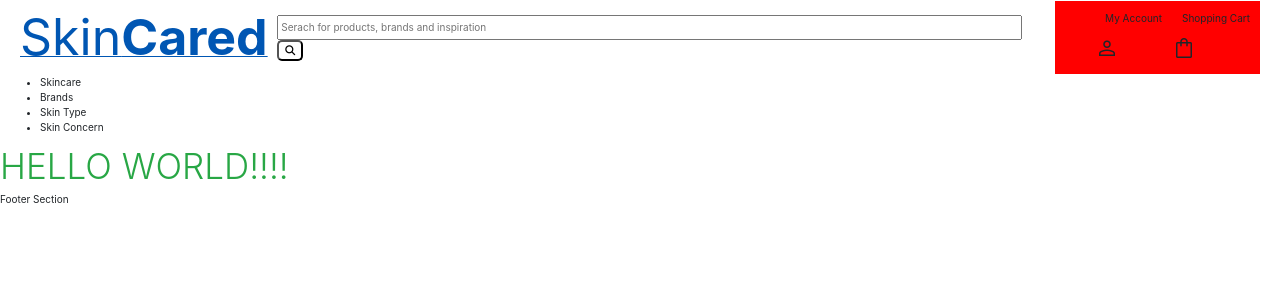
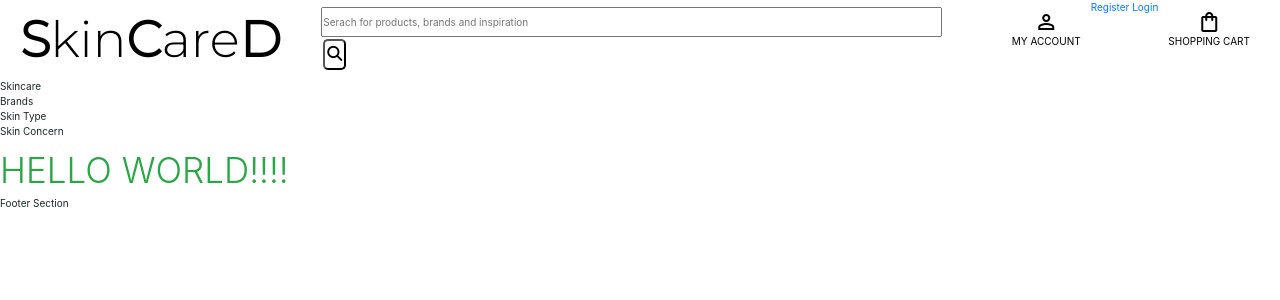
Before and after one commit to Code-Institute-Submissions/skincared, a Django app: page / in a window 1280 px wide. Shown: the top 300 px of the page. Run offline with Django 3.2, Linux system fonts and the light colour scheme; some libraries are stand-ins or nearby versions.

Commit message:
Add further styling to header and user authentication in html

```diff
--- a/static/css/style.css
+++ b/static/css/style.css
@@ -1,11 +1,18 @@
+@import url('https://fonts.googleapis.com/css2?family=Montserrat:wght@300&display=swap');
+
 /* Global */
 
 * {
-    box-sizing: border-box;
+    padding: 0;
+    margin: 0;
 }
 
 html{
     font-size: 62.5%;
+}
+
+ul {
+    list-style-type: none;
 }
 
 /* Header - Logo, Serach Bar, Account & Basket  */
@@ -20,43 +27,43 @@ header {
 #logo {
     font-size: 5rem;
     margin-left: 20px;
+    font-family: 'Montserrat', sans-serif;
+    text-decoration: none;
+    color: black;
 }
 
 #serach-bar {
-    width: 60%;
+    width: 50%;
 }
 
 #serach-bar input {
     width: 97%;
-    height: 25px;
+    height: 30px;
 }
 
 #serach-bar-button {
     border-radius: 5px;
     background: none;
-    font-size: 1.5 rem;
+    outline: none;
+    font-size: 1.5rem;
+    padding: 2px;
+    margin: 2px;
 }
 
 #account-shoppingcart {
-    background-color: red;
     margin-right: 20px;
 }
 
 #account-shoppingcart ul {
-    list-style-type: none;
     display: flex;
     flex-direction: row;
-
 }
 
 #account-shoppingcart li {
-    margin: 10px;
+    display: flex;
+    flex-direction: column;
+    align-items: center;
+    text-decoration: none;
+    color: black;
+    padding: 10px;
 }
-
-.material-symbols-outlined {
-    font-variation-settings:
-    'FILL' 0,
-    'wght' 400,
-    'GRAD' 0,
-    'opsz' 48
-  }
--- a/templates/base.html
+++ b/templates/base.html
@@ -47,7 +47,7 @@
     <header>
         <!-- Logo -->
         <a href="{% url 'home' %}">
-            <span id="logo">Skin<strong>Cared</strong></span>
+            <span id="logo"><strong>S</strong>kin<strong>C</strong>are<strong>D</strong></span>
         </a>
         <!-- Serach Bar -->
         <div id="serach-bar">
@@ -65,17 +65,32 @@
 
         <div id="account-shoppingcart">
             <ul>
-                <a>
-                    <li>My Account</li>
-                    <span class="material-symbols-outlined">person</span>
+                <a href="">
+                    <li>
+                        <span class="material-symbols-outlined">person</span>
+                        <p>MY ACCOUNT</p>
+                    </li>
                 </a>
+                <div class="header-drop-down-menu">
+                    {% if request.useris_authenticated %}
+                        {% if request.user.is_superuser %}
+                        <a href=""> Product Management</a>
+                        {% endif %}
+                        <a href="">Profile</a>
+                        <a href="">Logout</a>
+                    {% else %}
+                        <a href="">Register</a>
+                        <a href="">Login</a>
+                    {% endif %}
 
-                <a>
-                    <li>Shopping Cart</li>
-                    <span class="material-symbols-outlined">shopping_bag</span>
+                </div>
+
+                <a href="">
+                    <li>
+                        <span class="material-symbols-outlined">shopping_bag</span>
+                        <p>SHOPPING CART</p>
+                    </li>
                 </a>
-
-
             </ul>
         </div>
 
```
